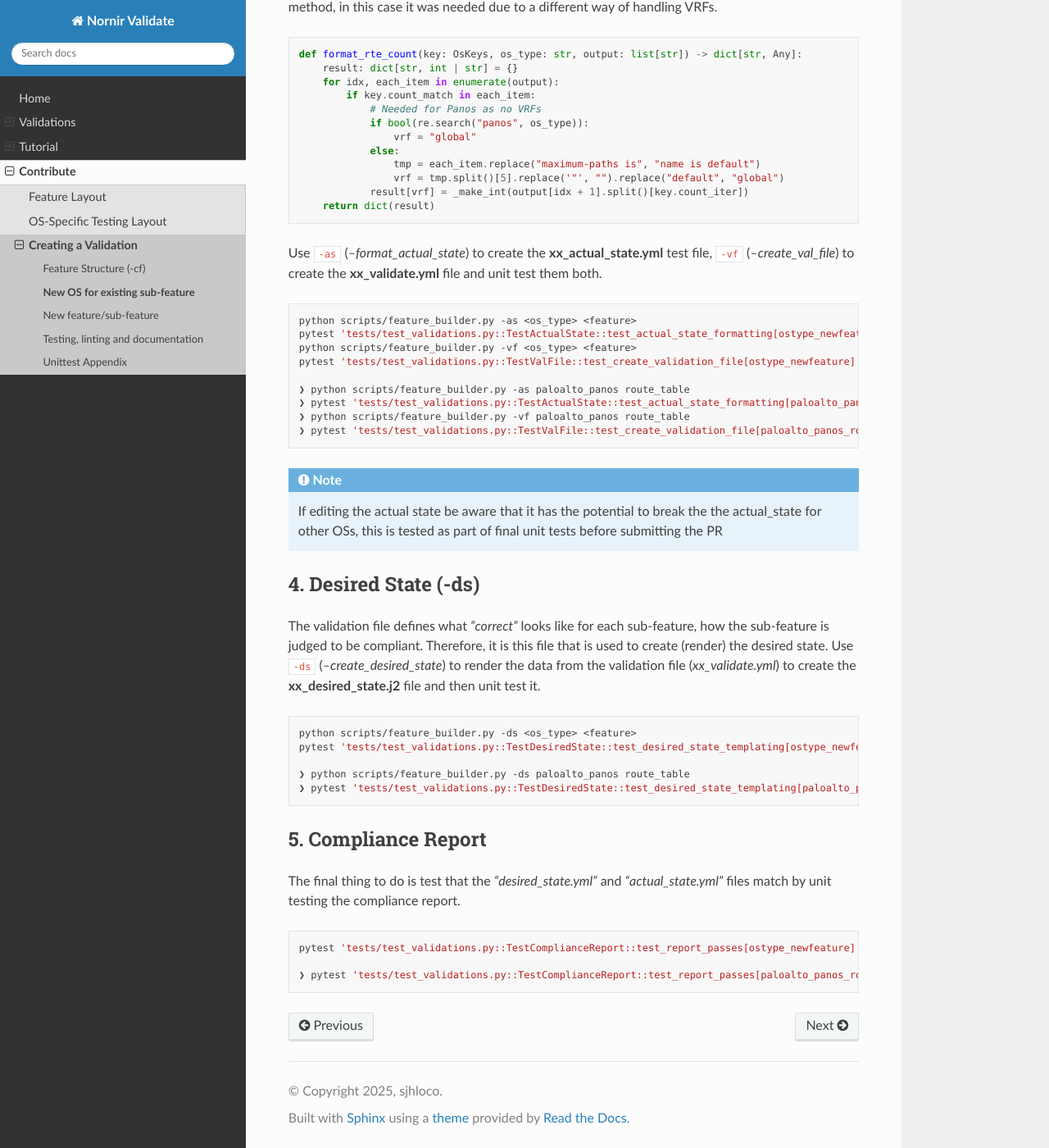
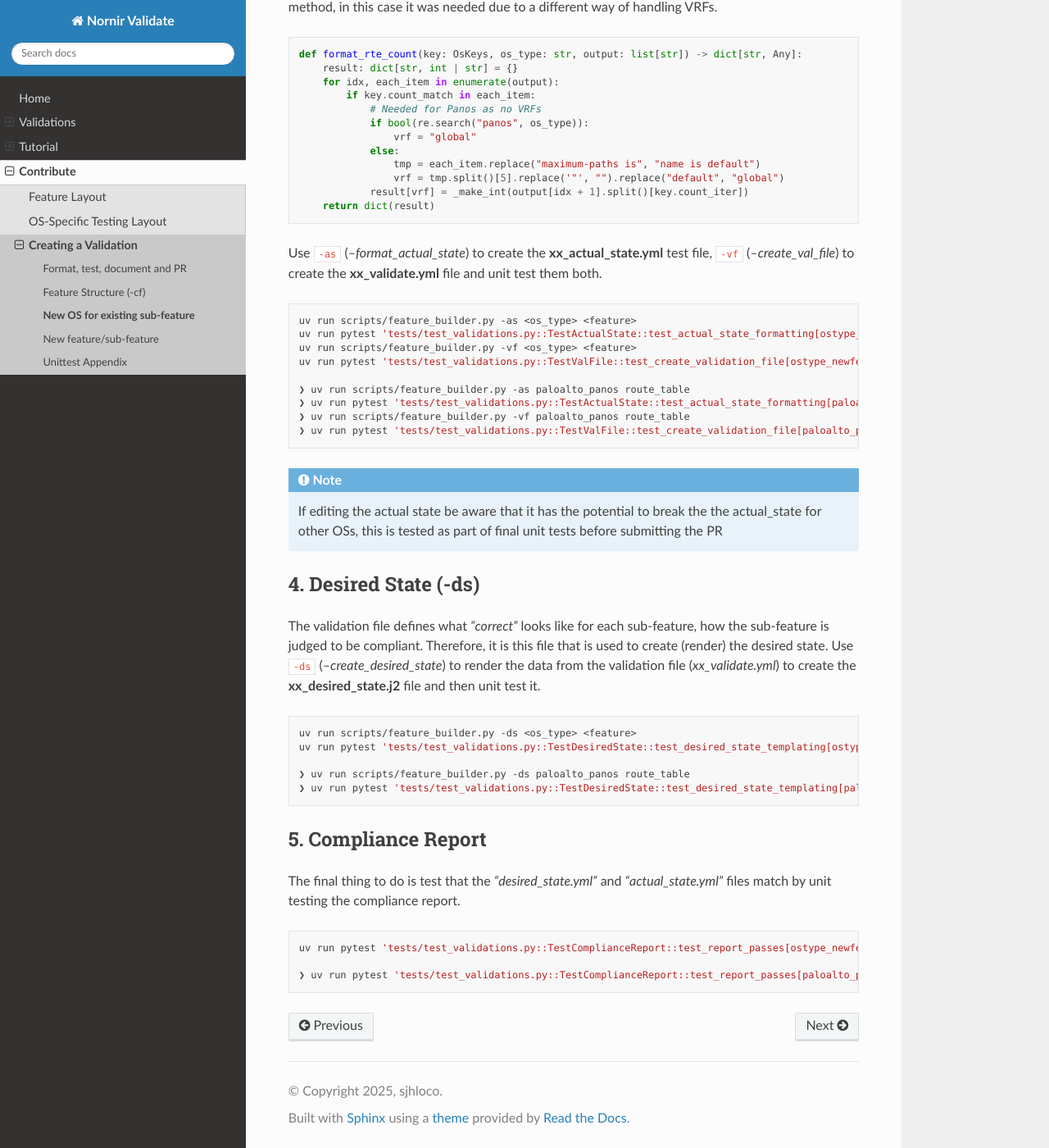
Before and after one commit to sjhloco/nornir_validate, a Sphinx documentation site: the page built from docs/contribute/newos_exist_subfeat.rst, in a window 1280 px wide and 1400 px high, scrolled down 1783 px. Shown: the whole window at 82% size. Built offline with Sphinx 7.4.7 and the Read the Docs theme 3.1.0, drawn with Linux system fonts in a browser that asks for light colours; some of the changed text lies outside the part shown.

Commit message:
refactor(): Cleaned up RTD docs, readme, requirements and path issues in scripts

```diff
--- a/docs/conf.py
+++ b/docs/conf.py
@@ -1,7 +1,9 @@
-import os
 import sys
+from importlib.metadata import version as get_version
+from pathlib import Path
 
-sys.path.insert(0, os.path.abspath(".."))
+# Add your package to the Python path
+sys.path.insert(0, str(Path(__file__).parent.parent / "src"))
 
 # -- Project information -----------------------------------------------------
 # https://www.sphinx-doc.org/en/master/usage/configuration.html#project-information
@@ -10,8 +12,8 @@ project = "Nornir Validate"
 copyright = "2025, sjhloco"  # noqa: A001
 author = "sjhloco"
 
-version = "v0.0.1"
-release = "v0.0.1"
+# Get version from package
+version = release = get_version("nornir-validate")
 
 
 # -- General configuration ---------------------------------------------------
--- a/docs/contribute/index.rst
+++ b/docs/contribute/index.rst
@@ -49,18 +49,18 @@ To be able to develop a new validation you need to answer these questions:
 
 The following steps take you through the different tasks that are required, the **feature_builder.py** script will assist with the majority of these.
 
+* :doc:`Formatting, linting, testing, documentation and PR <fmt_lint_test_doc_pr>` - The boring stuff required to submit a PR
 * :doc:`Feature structure <structure>` - Create the feature directory structure and index of sub-features
 * :doc:`New OS for existing sub-feature <newos_exist_subfeat>` - Steps to add a new OS type to an existing sub-feature
 * :doc:`New feature/sub-feature <new_sudfeature>` - Steps to create a new feature and/or sub-feature
-* :doc:`Formatting, linting, testing and documentation <test_lint_doc>` - The boring stuff required to submit a PR
 * :doc:`Unittest appendix <test_appendix>` - More details on unit testing
 
 .. toctree::
     :hidden:
     :maxdepth: 1
 
+    fmt_lint_test_doc_pr
     structure
     newos_exist_subfeat
     new_sudfeature
-    test_lint_doc
     test_appendix
--- a/docs/contribute/newos_exist_subfeat.rst
+++ b/docs/contribute/newos_exist_subfeat.rst
@@ -3,7 +3,7 @@ New OS for existing sub-feature
 
 This is the simplest form of collaboration as the majority of the structure is already in place. As long as the structured data of the command output follows the same pattern as other OS types for that sub-feature then it is just a simple case of adding the new os_type command (*xx_desired_state.j2*) and dictionary keys (*xx_actual_state.py*). If the structured data is different you will also need to update the actual state formatting function to handle these differences.
 
-The below steps run through an example to add **paloalto_panos** support to the existing sub-feature **route_table.route_count**. The test directory has already been created and index updated as per :doc:`feature structure <structure>` (``python scripts/feature_builder.py -cf paloalto_panos route_table.route_count``)
+The below steps run through an example to add **paloalto_panos** support to the existing sub-feature **route_table.route_count**. The test directory has already been created and index updated as per :doc:`feature structure <structure>` (``uv run scripts/feature_builder.py -cf paloalto_panos route_table.route_count``)
 
 1. Validation commands (-cmd)
 -----------------------------
@@ -19,11 +19,11 @@ Use ``-cmd`` (*--create_commands*) to create (render) the **xx_commands.yml** fi
 
 .. code-block:: bash
 
-    python scripts/feature_builder.py -cmd <os_type> <feature>
-    pytest 'tests/test_validations.py::TestCommands::test_command_templating[<ostype>_<feature>]' -vv
+    uv run scripts/feature_builder.py -cmd <os_type> <feature>
+    uv run pytest 'tests/test_validations.py::TestCommands::test_command_templating[<ostype>_<feature>]' -vv
 
-    ❯ python scripts/feature_builder.py -cmd paloalto_panos route_table
-    ❯ pytest 'tests/test_validations.py::TestCommands::test_command_templating[paloalto_panos_route_table]' -vv
+    ❯ uv run scripts/feature_builder.py -cmd paloalto_panos route_table
+    ❯ uv run pytest 'tests/test_validations.py::TestCommands::test_command_templating[paloalto_panos_route_table]' -vv
 
 2. Command Output (-di)
 -----------------------
@@ -32,9 +32,9 @@ The command output can be a parsed `ntc-template <https://github.com/networktoco
 
 .. code-block:: bash
 
-    python scripts/feature_builder.py -di <netmiko_ostype> <feature.subfeature> <ip address or filename>
+    uv run scripts/feature_builder.py -di <netmiko_ostype> <feature.subfeature> <ip address or filename>
 
-    ❯ python scripts/feature_builder.py -di paloalto_panos route_table.route_count route_count_output.raw
+    ❯ uv run scripts/feature_builder.py -di paloalto_panos route_table.route_count route_count_output.raw
 
 .. note::
 
@@ -86,15 +86,15 @@ Use ``-as`` (*--format_actual_state*) to create the **xx_actual_state.yml** test
 
 .. code-block:: bash
 
-    python scripts/feature_builder.py -as <os_type> <feature>
-    pytest 'tests/test_validations.py::TestActualState::test_actual_state_formatting[ostype_newfeature]' -vv
-    python scripts/feature_builder.py -vf <os_type> <feature>
-    pytest 'tests/test_validations.py::TestValFile::test_create_validation_file[ostype_newfeature]' -vv
+    uv run scripts/feature_builder.py -as <os_type> <feature>
+    uv run pytest 'tests/test_validations.py::TestActualState::test_actual_state_formatting[ostype_newfeature]' -vv
+    uv run scripts/feature_builder.py -vf <os_type> <feature>
+    uv run pytest 'tests/test_validations.py::TestValFile::test_create_validation_file[ostype_newfeature]' -vv
 
-    ❯ python scripts/feature_builder.py -as paloalto_panos route_table
-    ❯ pytest 'tests/test_validations.py::TestActualState::test_actual_state_formatting[paloalto_panos_route_table]' -vv
-    ❯ python scripts/feature_builder.py -vf paloalto_panos route_table
-    ❯ pytest 'tests/test_validations.py::TestValFile::test_create_validation_file[paloalto_panos_route_table]' -vv
+    ❯ uv run scripts/feature_builder.py -as paloalto_panos route_table
+    ❯ uv run pytest 'tests/test_validations.py::TestActualState::test_actual_state_formatting[paloalto_panos_route_table]' -vv
+    ❯ uv run scripts/feature_builder.py -vf paloalto_panos route_table
+    ❯ uv run pytest 'tests/test_validations.py::TestValFile::test_create_validation_file[paloalto_panos_route_table]' -vv
 
 .. note::
 
@@ -107,11 +107,11 @@ The validation file defines what *"correct"* looks like for each sub-feature, ho
 
 .. code-block:: bash
 
-    python scripts/feature_builder.py -ds <os_type> <feature>
-    pytest 'tests/test_validations.py::TestDesiredState::test_desired_state_templating[ostype_newfeature]' -vv
+    uv run scripts/feature_builder.py -ds <os_type> <feature>
+    uv run pytest 'tests/test_validations.py::TestDesiredState::test_desired_state_templating[ostype_newfeature]' -vv
 
-    ❯ python scripts/feature_builder.py -ds paloalto_panos route_table
-    ❯ pytest 'tests/test_validations.py::TestDesiredState::test_desired_state_templating[paloalto_panos_route_table]' -vv
+    ❯ uv run scripts/feature_builder.py -ds paloalto_panos route_table
+    ❯ uv run pytest 'tests/test_validations.py::TestDesiredState::test_desired_state_templating[paloalto_panos_route_table]' -vv
 
 5. Compliance Report
 --------------------
@@ -120,6 +120,6 @@ The final thing to do is test that the *"desired_state.yml"* and *"actual_state.
 
 .. code-block:: bash
 
-    pytest 'tests/test_validations.py::TestComplianceReport::test_report_passes[ostype_newfeature]' -vv
+    uv run pytest 'tests/test_validations.py::TestComplianceReport::test_report_passes[ostype_newfeature]' -vv
 
-    ❯ pytest 'tests/test_validations.py::TestComplianceReport::test_report_passes[paloalto_panos_route_table]' -vv
+    ❯ uv run pytest 'tests/test_validations.py::TestComplianceReport::test_report_passes[paloalto_panos_route_table]' -vv
--- a/docs/contribute/structure.rst
+++ b/docs/contribute/structure.rst
@@ -5,9 +5,9 @@ Generate the test directory, feature directory, base files (templated from `newf
 
 .. code-block:: bash
 
-    python scripts/feature_builder.py -cf <ostype> <feature.sub-feature>
+    uv run scripts/feature_builder.py -cf <ostype> <feature.sub-feature>
 
-For example, ``python scripts/feature_builder.py -cf cisco_viptela sdwan.omp`` will create the following:
+For example, ``uv run scripts/feature_builder.py -cf cisco_viptela sdwan.omp`` will create the following:
 
 .. code-block:: bash
 
--- a/pyproject.toml
+++ b/pyproject.toml
@@ -1,6 +1,6 @@
 [project]
 name = "nornir-validate"
-version = "0.2.1"
+version = "0.2.2"
 description = "Nornir plugin to validate network state on a per-device basis"
 readme = "README.md"
 license = "MIT"
```
Also changed, not shown: README.md (+2 -2 lines), docs/contribute/fmt_lint_test_doc_pr.rst (added, +105 -0 lines), docs/contribute/new_sudfeature.rst (+21 -21 lines), docs/contribute/test_appendix.rst (+11 -11 lines), docs/contribute/test_lint_doc.rst (deleted, +0 -50 lines), requirements.txt (+1 -16 lines), 3 other files.
